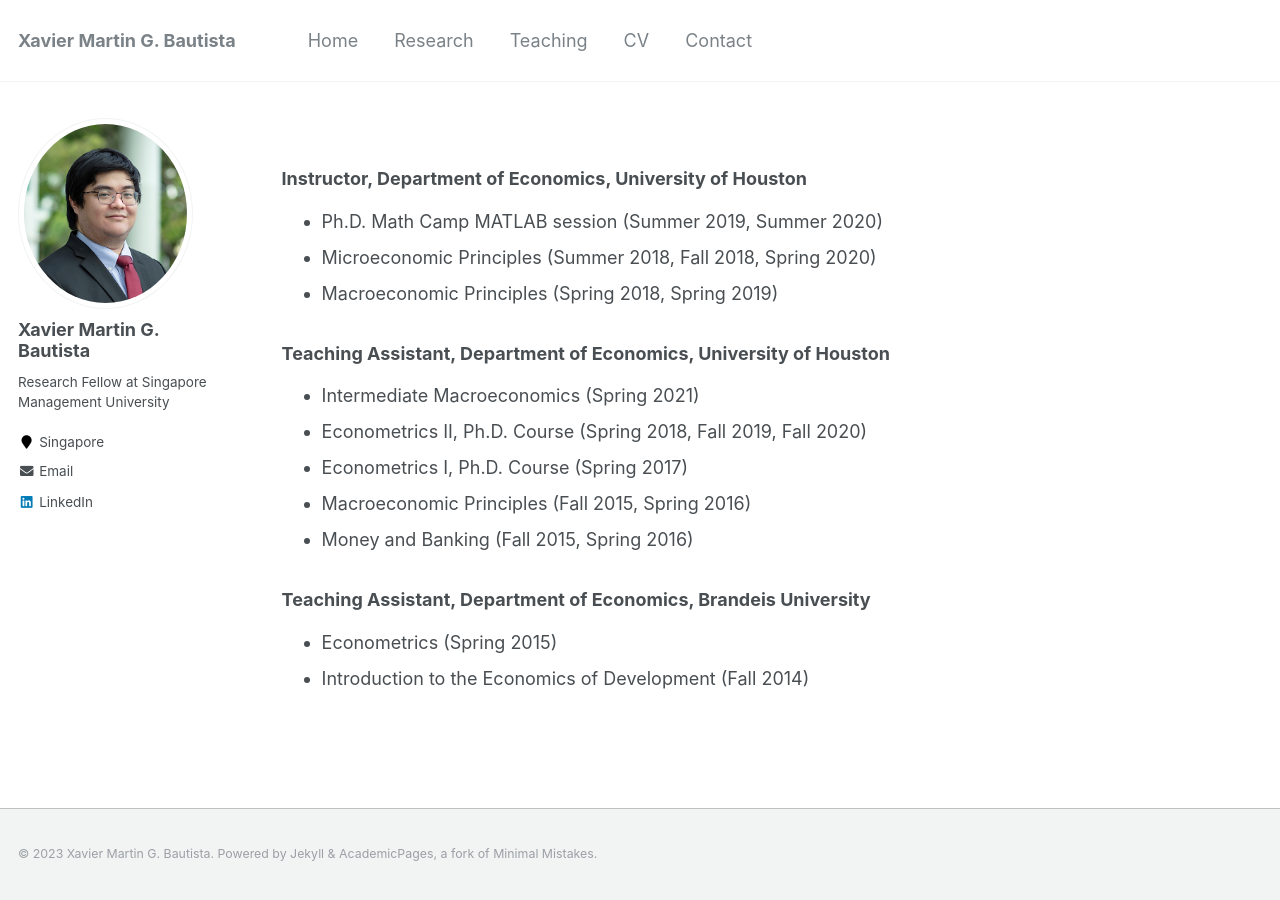
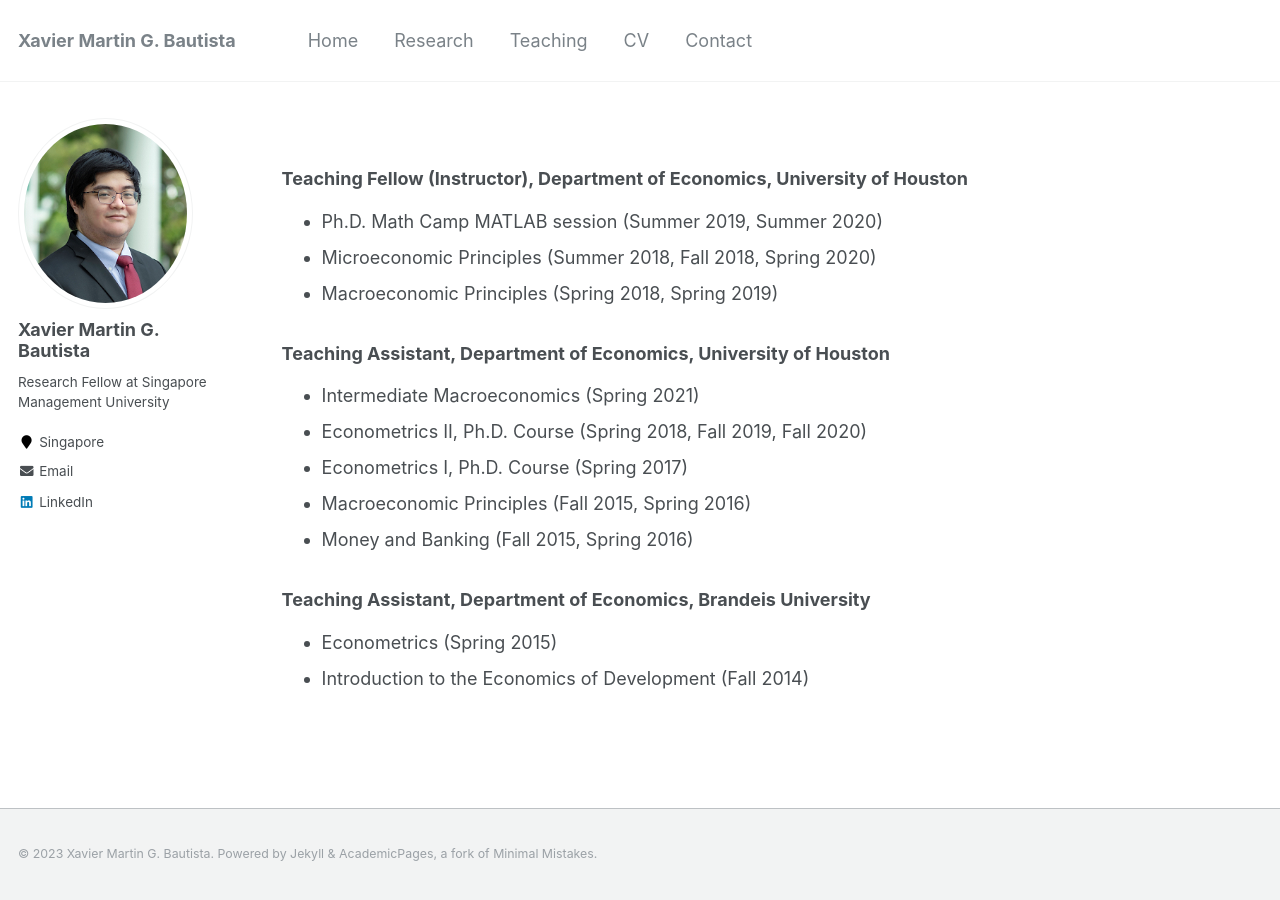
Before and after one commit to xmgbautista/xmgbautista.github.io, a Jekyll site: the page built from _pages/teaching.md, in a window 1280 px wide. Built offline with Jekyll 4.4.1, drawn with Linux system fonts in a browser that asks for light colours.

Commit message:
Update teaching.md

```diff
--- a/_pages/teaching.md
+++ b/_pages/teaching.md
@@ -5,7 +5,7 @@ permalink: /teaching/
 author_profile: true
 ---
 
-### Instructor, Department of Economics, University of Houston
+### Teaching Fellow (Instructor), Department of Economics, University of Houston
 
 * Ph.D. Math Camp MATLAB session (Summer 2019, Summer 2020)
 * Microeconomic Principles (Summer 2018, Fall 2018, Spring 2020)
```
